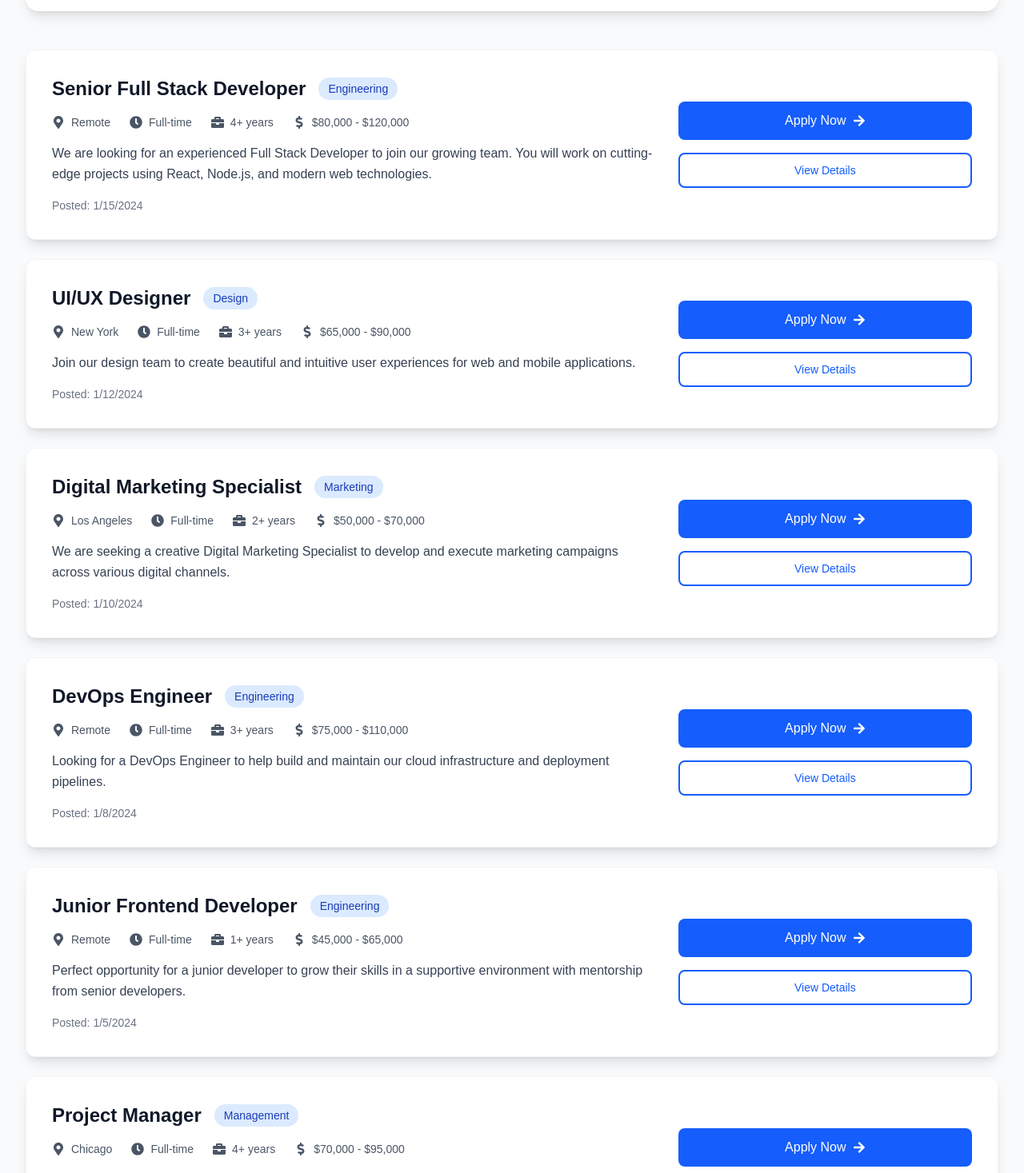
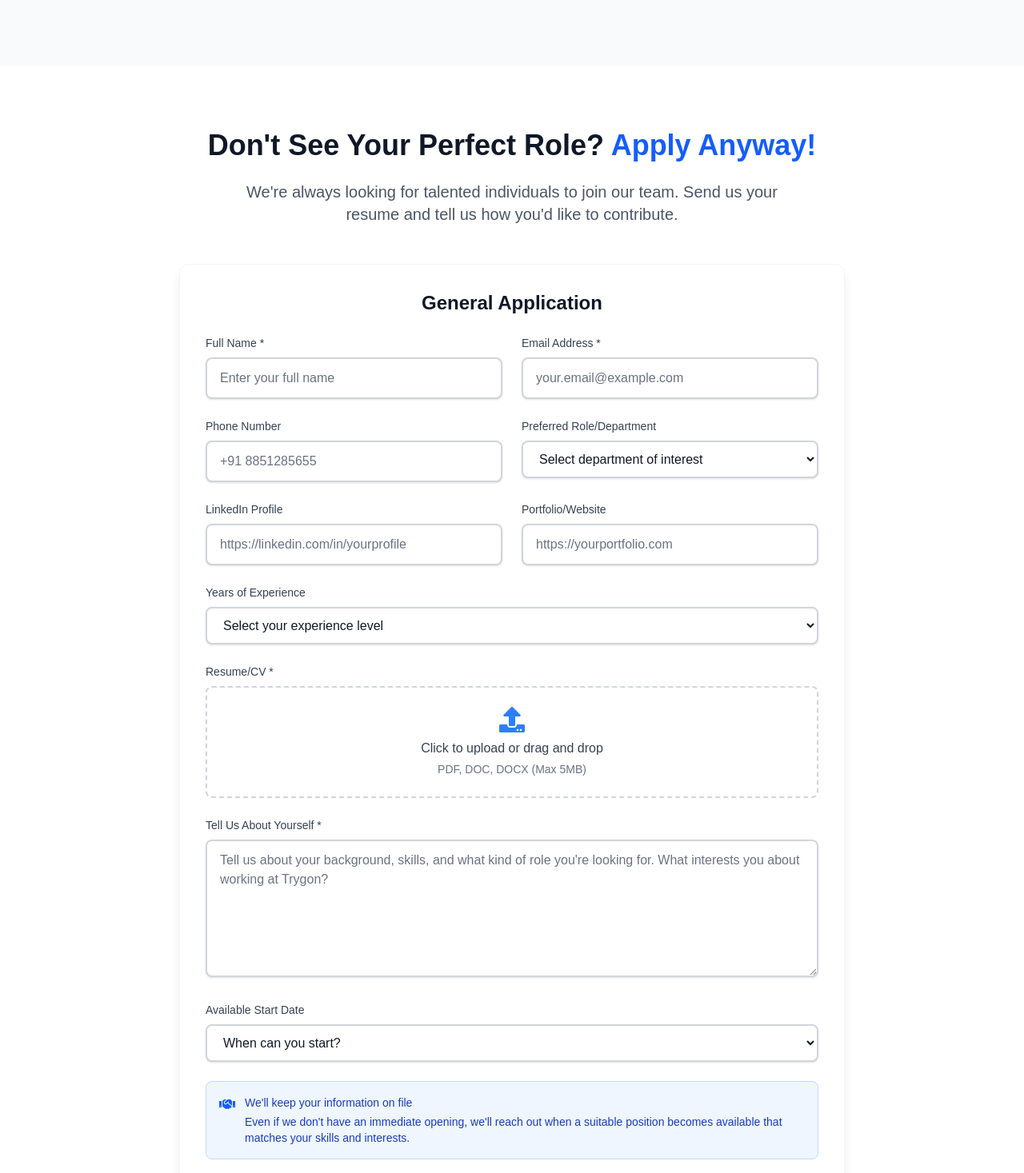
Before and after one commit to Trygonoffical/TrygonFrontendv1, a Next.js app: page /careers in a window 1280 px wide. Shown: the part 1294-2761 px from the top of the page at 80% size. Built offline with nearby package versions, Linux system fonts and the light colour scheme.

Commit message:
updated career page

```diff
--- a/src/components/pages/CareersPage.js
+++ b/src/components/pages/CareersPage.js
@@ -43,156 +43,156 @@ const CareersPage = () => {
   ];
 
   const jobOpenings = [
-    {
-      id: 1,
-      title: 'Senior Full Stack Developer',
-      department: 'Engineering',
-      location: 'Remote',
-      type: 'Full-time',
-      experience: '4+ years',
-      salary: '$80,000 - $120,000',
-      description: 'We are looking for an experienced Full Stack Developer to join our growing team. You will work on cutting-edge projects using React, Node.js, and modern web technologies.',
-      requirements: [
-        '4+ years of experience with React and Node.js',
-        'Strong knowledge of JavaScript, TypeScript, and modern web technologies',
-        'Experience with databases (MongoDB, PostgreSQL)',
-        'Familiarity with cloud platforms (AWS, Google Cloud)',
-        'Excellent problem-solving and communication skills'
-      ],
-      responsibilities: [
-        'Develop and maintain web applications using React and Node.js',
-        'Collaborate with cross-functional teams to deliver high-quality software',
-        'Write clean, maintainable, and well-documented code',
-        'Participate in code reviews and technical discussions',
-        'Stay up-to-date with the latest web development trends'
-      ],
-      posted: '2024-01-15'
-    },
-    {
-      id: 2,
-      title: 'UI/UX Designer',
-      department: 'Design',
-      location: 'New York',
-      type: 'Full-time',
-      experience: '3+ years',
-      salary: '$65,000 - $90,000',
-      description: 'Join our design team to create beautiful and intuitive user experiences for web and mobile applications.',
-      requirements: [
-        '3+ years of experience in UI/UX design',
-        'Proficiency in Figma, Sketch, and Adobe Creative Suite',
-        'Strong portfolio showcasing web and mobile designs',
-        'Understanding of responsive design principles',
-        'Experience with prototyping and user testing'
-      ],
-      responsibilities: [
-        'Design user interfaces for web and mobile applications',
-        'Create wireframes, prototypes, and high-fidelity designs',
-        'Conduct user research and usability testing',
-        'Collaborate with developers to ensure design implementation',
-        'Maintain and evolve design systems'
-      ],
-      posted: '2024-01-12'
-    },
-    {
-      id: 3,
-      title: 'Digital Marketing Specialist',
-      department: 'Marketing',
-      location: 'Los Angeles',
-      type: 'Full-time',
-      experience: '2+ years',
-      salary: '$50,000 - $70,000',
-      description: 'We are seeking a creative Digital Marketing Specialist to develop and execute marketing campaigns across various digital channels.',
-      requirements: [
-        '2+ years of experience in digital marketing',
-        'Knowledge of SEO, SEM, and social media marketing',
-        'Experience with Google Analytics and marketing tools',
-        'Strong analytical and communication skills',
-        'Bachelor\'s degree in Marketing or related field'
-      ],
-      responsibilities: [
-        'Develop and execute digital marketing campaigns',
-        'Manage social media accounts and content creation',
-        'Analyze campaign performance and optimize strategies',
-        'Collaborate with design team for marketing materials',
-        'Stay current with digital marketing trends'
-      ],
-      posted: '2024-01-10'
-    },
-    {
-      id: 4,
-      title: 'DevOps Engineer',
-      department: 'Engineering',
-      location: 'Remote',
-      type: 'Full-time',
-      experience: '3+ years',
-      salary: '$75,000 - $110,000',
-      description: 'Looking for a DevOps Engineer to help build and maintain our cloud infrastructure and deployment pipelines.',
-      requirements: [
-        '3+ years of experience in DevOps or infrastructure',
-        'Strong knowledge of AWS, Docker, and Kubernetes',
-        'Experience with CI/CD pipelines and automation',
-        'Proficiency in scripting languages (Python, Bash)',
-        'Understanding of monitoring and logging systems'
-      ],
-      responsibilities: [
-        'Design and maintain cloud infrastructure',
-        'Implement and optimize CI/CD pipelines',
-        'Monitor system performance and reliability',
-        'Automate deployment and scaling processes',
-        'Ensure security and compliance standards'
-      ],
-      posted: '2024-01-08'
-    },
-    {
-      id: 5,
-      title: 'Junior Frontend Developer',
-      department: 'Engineering',
-      location: 'Remote',
-      type: 'Full-time',
-      experience: '1+ years',
-      salary: '$45,000 - $65,000',
-      description: 'Perfect opportunity for a junior developer to grow their skills in a supportive environment with mentorship from senior developers.',
-      requirements: [
-        '1+ years of experience with JavaScript and React',
-        'Understanding of HTML, CSS, and responsive design',
-        'Familiarity with Git and version control',
-        'Basic knowledge of web performance optimization',
-        'Eagerness to learn and grow'
-      ],
-      responsibilities: [
-        'Develop user interfaces using React and modern CSS',
-        'Collaborate with senior developers on feature development',
-        'Write and maintain unit tests',
-        'Participate in code reviews and team meetings',
-        'Learn and apply best practices in web development'
-      ],
-      posted: '2024-01-05'
-    },
-    {
-      id: 6,
-      title: 'Project Manager',
-      department: 'Management',
-      location: 'Chicago',
-      type: 'Full-time',
-      experience: '4+ years',
-      salary: '$70,000 - $95,000',
-      description: 'Experienced Project Manager needed to lead cross-functional teams and ensure successful project delivery.',
-      requirements: [
-        '4+ years of project management experience',
-        'PMP or similar certification preferred',
-        'Experience with Agile/Scrum methodologies',
-        'Strong leadership and communication skills',
-        'Experience in technology or software projects'
-      ],
-      responsibilities: [
-        'Lead project teams and coordinate deliverables',
-        'Manage project timelines, budgets, and resources',
-        'Communicate with stakeholders and clients',
-        'Ensure quality standards and best practices',
-        'Identify risks and develop mitigation strategies'
-      ],
-      posted: '2024-01-03'
-    }
+    // {
+    //   id: 1,
+    //   title: 'Senior Full Stack Developer',
+    //   department: 'Engineering',
+    //   location: 'Remote',
+    //   type: 'Full-time',
+    //   experience: '4+ years',
+    //   salary: '$80,000 - $120,000',
+    //   description: 'We are looking for an experienced Full Stack Developer to join our growing team. You will work on cutting-edge projects using React, Node.js, and modern web technologies.',
+    //   requirements: [
+    //     '4+ years of experience with React and Node.js',
+    //     'Strong knowledge of JavaScript, TypeScript, and modern web technologies',
+    //     'Experience with databases (MongoDB, PostgreSQL)',
+    //     'Familiarity with cloud platforms (AWS, Google Cloud)',
+    //     'Excellent problem-solving and communication skills'
+    //   ],
+    //   responsibilities: [
+    //     'Develop and maintain web applications using React and Node.js',
+    //     'Collaborate with cross-functional teams to deliver high-quality software',
+    //     'Write clean, maintainable, and well-documented code',
+    //     'Participate in code reviews and technical discussions',
+    //     'Stay up-to-date with the latest web development trends'
+    //   ],
+    //   posted: '2024-01-15'
+    // },
+    // {
+    //   id: 2,
+    //   title: 'UI/UX Designer',
+    //   department: 'Design',
+    //   location: 'New York',
+    //   type: 'Full-time',
+    //   experience: '3+ years',
+    //   salary: '$65,000 - $90,000',
+    //   description: 'Join our design team to create beautiful and intuitive user experiences for web and mobile applications.',
+    //   requirements: [
+    //     '3+ years of experience in UI/UX design',
+    //     'Proficiency in Figma, Sketch, and Adobe Creative Suite',
+    //     'Strong portfolio showcasing web and mobile designs',
+    //     'Understanding of responsive design principles',
+    //     'Experience with prototyping and user testing'
+    //   ],
+    //   responsibilities: [
+    //     'Design user interfaces for web and mobile applications',
+    //     'Create wireframes, prototypes, and high-fidelity designs',
+    //     'Conduct user research and usability testing',
+    //     'Collaborate with developers to ensure design implementation',
+    //     'Maintain and evolve design systems'
+    //   ],
+    //   posted: '2024-01-12'
+    // },
+    // {
+    //   id: 3,
+    //   title: 'Digital Marketing Specialist',
+    //   department: 'Marketing',
+    //   location: 'Los Angeles',
+    //   type: 'Full-time',
+    //   experience: '2+ years',
+    //   salary: '$50,000 - $70,000',
+    //   description: 'We are seeking a creative Digital Marketing Specialist to develop and execute marketing campaigns across various digital channels.',
+    //   requirements: [
+    //     '2+ years of experience in digital marketing',
+    //     'Knowledge of SEO, SEM, and social media marketing',
+    //     'Experience with Google Analytics and marketing tools',
+    //     'Strong analytical and communication skills',
+    //     'Bachelor\'s degree in Marketing or related field'
+    //   ],
+    //   responsibilities: [
+    //     'Develop and execute digital marketing campaigns',
+    //     'Manage social media accounts and content creation',
+    //     'Analyze campaign performance and optimize strategies',
+    //     'Collaborate with design team for marketing materials',
+    //     'Stay current with digital marketing trends'
+    //   ],
+    //   posted: '2024-01-10'
+    // },
+    // {
+    //   id: 4,
+    //   title: 'DevOps Engineer',
+    //   department: 'Engineering',
+    //   location: 'Remote',
+    //   type: 'Full-time',
+    //   experience: '3+ years',
+    //   salary: '$75,000 - $110,000',
+    //   description: 'Looking for a DevOps Engineer to help build and maintain our cloud infrastructure and deployment pipelines.',
+    //   requirements: [
+    //     '3+ years of experience in DevOps or infrastructure',
+    //     'Strong knowledge of AWS, Docker, and Kubernetes',
+    //     'Experience with CI/CD pipelines and automation',
+    //     'Proficiency in scripting languages (Python, Bash)',
+    //     'Understanding of monitoring and logging systems'
+    //   ],
+    //   responsibilities: [
+    //     'Design and maintain cloud infrastructure',
+    //     'Implement and optimize CI/CD pipelines',
+    //     'Monitor system performance and reliability',
+    //     'Automate deployment and scaling processes',
+    //     'Ensure security and compliance standards'
+    //   ],
+    //   posted: '2024-01-08'
+    // },
+    // {
+    //   id: 5,
+    //   title: 'Junior Frontend Developer',
+    //   department: 'Engineering',
+    //   location: 'Remote',
+    //   type: 'Full-time',
+    //   experience: '1+ years',
+    //   salary: '$45,000 - $65,000',
+    //   description: 'Perfect opportunity for a junior developer to grow their skills in a supportive environment with mentorship from senior developers.',
+    //   requirements: [
+    //     '1+ years of experience with JavaScript and React',
+    //     'Understanding of HTML, CSS, and responsive design',
+    //     'Familiarity with Git and version control',
+    //     'Basic knowledge of web performance optimization',
+    //     'Eagerness to learn and grow'
+    //   ],
+    //   responsibilities: [
+    //     'Develop user interfaces using React and modern CSS',
+    //     'Collaborate with senior developers on feature development',
+    //     'Write and maintain unit tests',
+    //     'Participate in code reviews and team meetings',
+    //     'Learn and apply best practices in web development'
+    //   ],
+    //   posted: '2024-01-05'
+    // },
+    // {
+    //   id: 6,
+    //   title: 'Project Manager',
+    //   department: 'Management',
+    //   location: 'Chicago',
+    //   type: 'Full-time',
+    //   experience: '4+ years',
+    //   salary: '$70,000 - $95,000',
+    //   description: 'Experienced Project Manager needed to lead cross-functional teams and ensure successful project delivery.',
+    //   requirements: [
+    //     '4+ years of project management experience',
+    //     'PMP or similar certification preferred',
+    //     'Experience with Agile/Scrum methodologies',
+    //     'Strong leadership and communication skills',
+    //     'Experience in technology or software projects'
+    //   ],
+    //   responsibilities: [
+    //     'Lead project teams and coordinate deliverables',
+    //     'Manage project timelines, budgets, and resources',
+    //     'Communicate with stakeholders and clients',
+    //     'Ensure quality standards and best practices',
+    //     'Identify risks and develop mitigation strategies'
+    //   ],
+    //   posted: '2024-01-03'
+    // }
   ];
 
   const departments = [
@@ -212,27 +212,27 @@ const CareersPage = () => {
   ];
 
   // Filter jobs based on search, department, and location
-  useEffect(() => {
-    let filtered = jobOpenings;
+  // useEffect(() => {
+  //   let filtered = jobOpenings;
 
-    if (selectedDepartment !== 'all') {
-      filtered = filtered.filter(job => job.department === selectedDepartment);
-    }
+  //   if (selectedDepartment !== 'all') {
+  //     filtered = filtered.filter(job => job.department === selectedDepartment);
+  //   }
 
-    if (selectedLocation !== 'all') {
-      filtered = filtered.filter(job => job.location === selectedLocation);
-    }
+  //   if (selectedLocation !== 'all') {
+  //     filtered = filtered.filter(job => job.location === selectedLocation);
+  //   }
 
-    if (searchTerm) {
-      filtered = filtered.filter(job =>
-        job.title.toLowerCase().includes(searchTerm.toLowerCase()) ||
-        job.description.toLowerCase().includes(searchTerm.toLowerCase()) ||
-        job.department.toLowerCase().includes(searchTerm.toLowerCase())
-      );
-    }
+  //   if (searchTerm) {
+  //     filtered = filtered.filter(job =>
+  //       job.title.toLowerCase().includes(searchTerm.toLowerCase()) ||
+  //       job.description.toLowerCase().includes(searchTerm.toLowerCase()) ||
+  //       job.department.toLowerCase().includes(searchTerm.toLowerCase())
+  //     );
+  //   }
 
-    setFilteredJobs(filtered);
-  }, [searchTerm, selectedDepartment, selectedLocation]);
+  //   setFilteredJobs(filtered);
+  // }, [searchTerm, selectedDepartment, selectedLocation]);
 
   const handleApply = (job) => {
     setSelectedJob(job);
@@ -260,7 +260,7 @@ const CareersPage = () => {
                 View Open Positions
                 <FaArrowRight className="ml-2" />
               </Button>
-              <Button variant="outline" size="lg" className="border-white text-white hover:bg-white hover:text-blue-900">
+              <Button variant="outline" size="lg" className="border-white text-white hover:!bg-white hover:!text-blue-600">
                 Learn About Our Culture
               </Button>
             </div>
@@ -306,6 +306,7 @@ const CareersPage = () => {
       </section>
 
       {/* Job Search Section */}
+      {jobOpenings.length > 0 && (
       <section className="py-12 bg-gray-50">
         <div className="max-w-7xl mx-auto px-4 sm:px-6 lg:px-8">
           <div className="bg-white rounded-2xl shadow-lg p-8">
@@ -348,6 +349,7 @@ const CareersPage = () => {
           </div>
         </div>
       </section>
+      )}
 
       {/* Job Listings */}
       <section className="pb-20">
```
